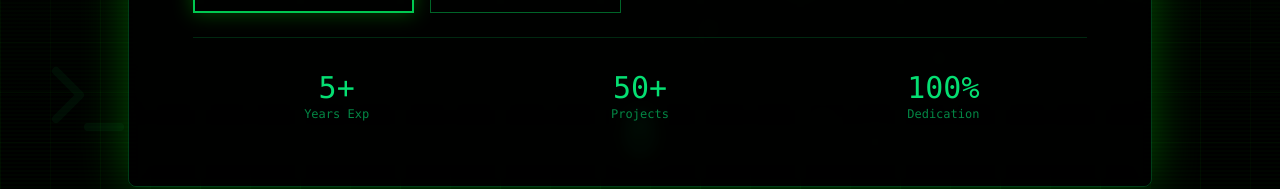
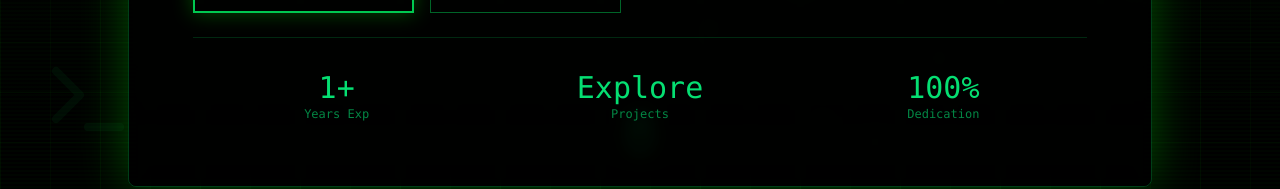
Before and after one commit to AjeshGuleria/AjeshPortfolio, a React (Vite) app: page / in a window 1280 px wide. Shown: the part 608-797 px from the top of the page. Built offline with nearby package versions, Linux system fonts and the light colour scheme.

Commit message:
Update stats display in Hero component

```diff
--- a/src/components/Hero.tsx
+++ b/src/components/Hero.tsx
@@ -92,11 +92,11 @@ export function Hero() {
                 {/* Stats */}
                 <div className="grid grid-cols-3 gap-4 pt-8 border-t border-green-500/20">
                   <div className="text-center">
-                    <div className="text-3xl font-mono text-green-400">5+</div>
+                    <div className="text-3xl font-mono text-green-400">1+</div>
                     <div className="text-xs font-mono text-green-400/60">Years Exp</div>
                   </div>
                   <div className="text-center">
-                    <div className="text-3xl font-mono text-green-400">50+</div>
+                    <div className="text-3xl font-mono text-green-400">Explore</div>
                     <div className="text-xs font-mono text-green-400/60">Projects</div>
                   </div>
                   <div className="text-center">
```
